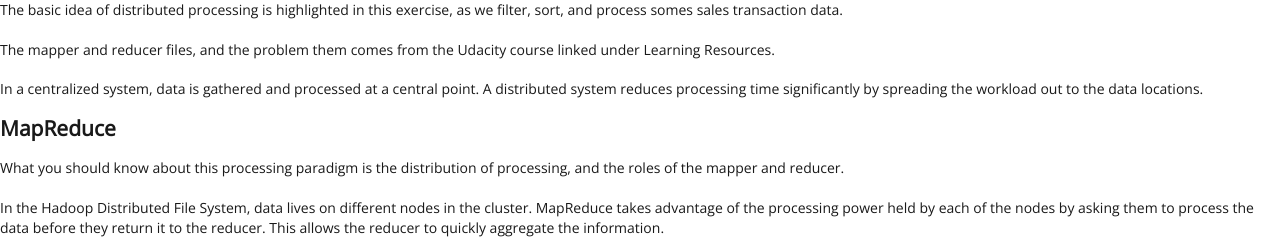
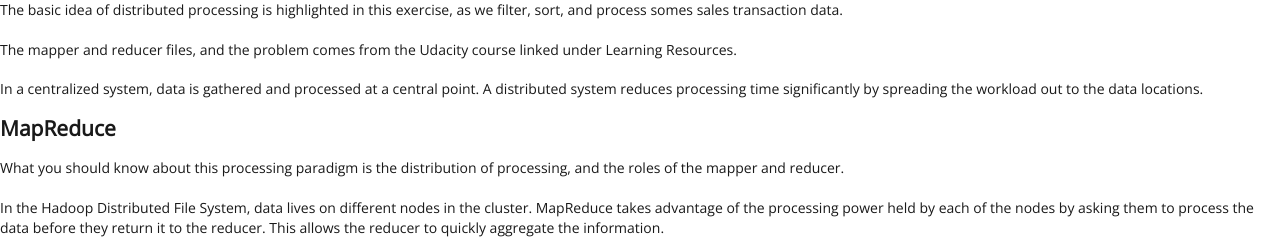
Before and after one commit to csumbBigData/csumbBigData.github.io, a Jekyll site: the page built from _posts/2016-5-10-mapreduce-transactions_python.md, in a window 1280 px wide. Shown: the top 239 px of the page. Built offline with Jekyll 4.4.1, drawn with Linux system fonts in a browser that asks for light colours.

Commit message:
dixies changes

```diff
--- a/_posts/2016-5-10-mapreduce-transactions_python.md
+++ b/_posts/2016-5-10-mapreduce-transactions_python.md
@@ -7,7 +7,7 @@ type: MAPREDUCE
 
 The basic idea of distributed processing is highlighted in this exercise, as we filter, sort, and process somes sales transaction data.
 
-The mapper and reducer files, and the problem them comes from the Udacity course linked under Learning Resources.
+The mapper and reducer files, and the problem comes from the Udacity course linked under Learning Resources.
 
 In a centralized system, data is gathered and processed at a central point.  A distributed system reduces processing time significantly by spreading the workload out to the data locations.
 
```
Also changed, not shown: _posts/2016-5-12-learning_resources_website.md (+2 -2 lines), _posts/2016-5-14-about.md (+1 -1 lines).
